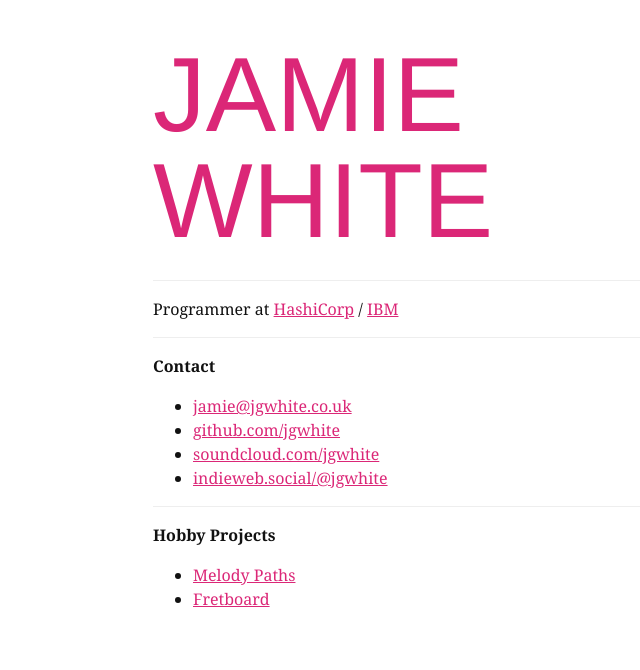
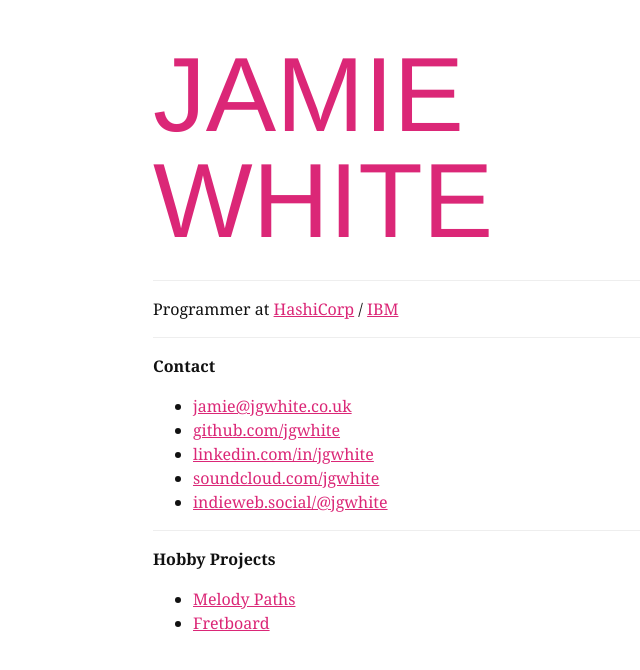
Before and after one commit to jgwhite/jgwhite.github.io, a Jekyll site: the page built from index.md, in a window 1280 px wide. Shown: the top 670 px of the page, without its empty margins (215-855 px from the left). Built offline with Jekyll 4.4.1, drawn with Linux system fonts in a browser that asks for light colours; some web fonts are replaced.

Commit message:
Add LinkedIn

```diff
--- a/index.md
+++ b/index.md
@@ -15,6 +15,7 @@ Programmer at [HashiCorp](https://hashicorp.com) / [IBM](https://www.ibm.com)
 
 - [jamie@jgwhite.co.uk](mailto:jamie@jgwhite.co.uk)
 - [github.com/jgwhite](https://github.com/jgwhite)
+- [linkedin.com/in/jgwhite](https://www.linkedin.com/in/jgwhite/)
 - [soundcloud.com/jgwhite](http://soundcloud.com/jgwhite)
 - <a rel="me" href="https://indieweb.social/@jgwhite">indieweb.social/@jgwhite</a>
 
```
